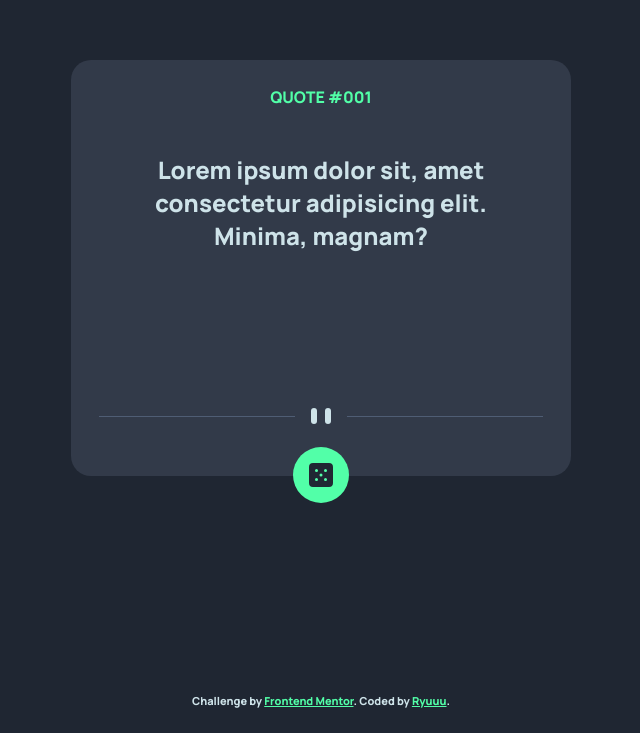
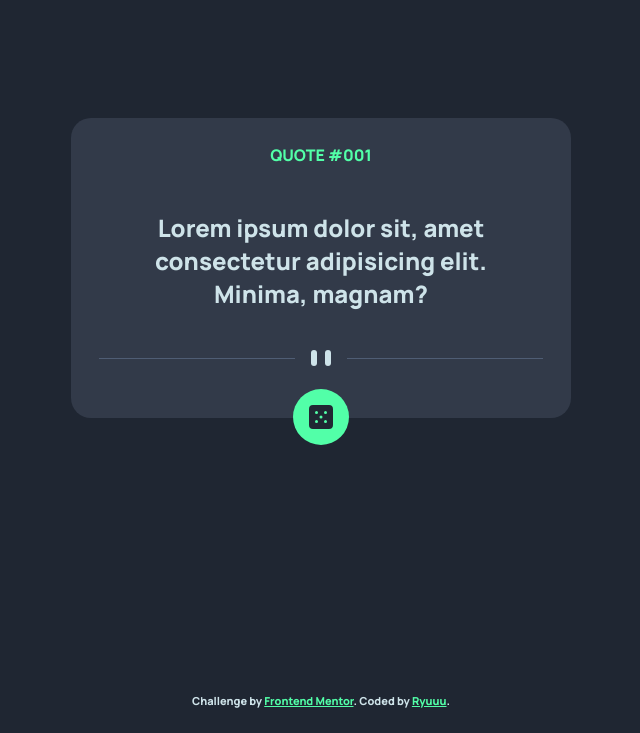
Before and after one commit to Ryuuuheiiii/advice-generator, a plain HTML site: page index.html in a window 1280 px wide. Shown: the part 132-865 px from the top of the page, without its empty margins (319-959 px from the left). Drawn offline with Linux system fonts and the light colour scheme; no server answers.

Commit message:
Update style.css

```diff
--- a/style.css
+++ b/style.css
@@ -31,7 +31,7 @@
   }
   .advice {
     max-width: clamp(350px, 80%, 500px);
-    aspect-ratio: 1.2/1;
+    min-height: 300px;
     padding: 10px 40px;
     background-color: var(--bg-container);
     border-radius: 20px;
```
